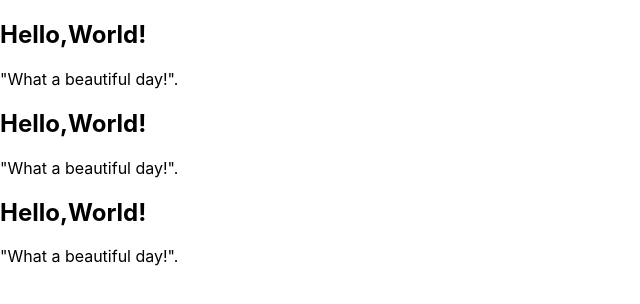
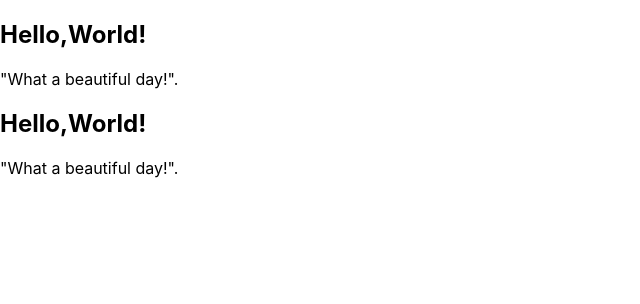
Before and after one commit to Chris1998c/React, a React (Create React App) app: page / in a window 1280 px wide. Shown: the top 304 px of the page, without its empty margins (0-640 px from the left). Built offline with nearby package versions, Linux system fonts and the light colour scheme.

Commit message:
Update Exercise14

```diff
--- a/src/App.jsx
+++ b/src/App.jsx
@@ -1,14 +1,6 @@
 import React from "react";
 
-
-function Message(){
-    return(
-        <div>
-        <h2>Hello,World! </h2>
-
-<p>"What a beautiful day!".</p>
-</div>
-)}
+import { Message } from "./Message";
 
 
 function App(){
@@ -16,7 +8,6 @@ function App(){
     <div>
       <Message/>
       <Message/>
-      <Message/>
     </div>
   )
 }
--- /dev/null
+++ b/src/Message.jsx
@@ -0,0 +1,8 @@
+export function Message(){
+    return(
+        <div>
+        <h2>Hello,World! </h2>
+
+<p>"What a beautiful day!".</p>
+</div>
+)}
```
